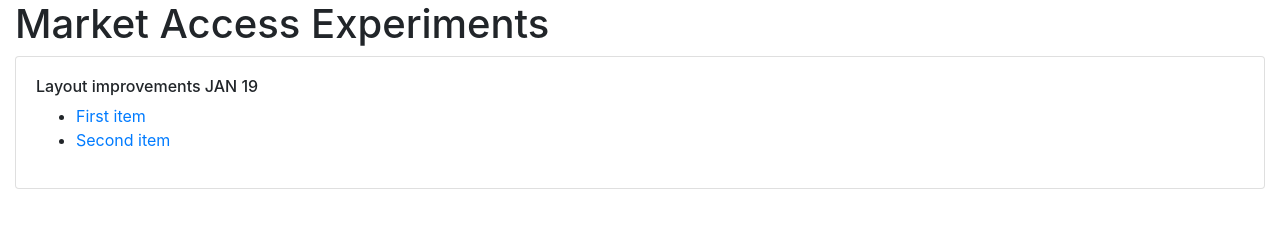
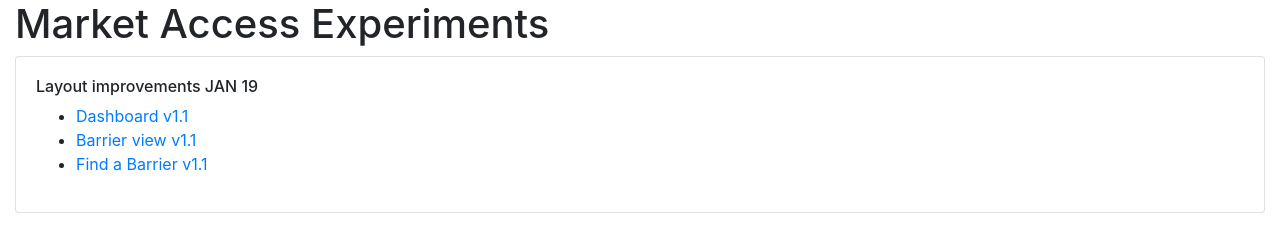
Before and after one commit to keeftango/dit-mab.github.io, a plain HTML site: page index.html in a window 1280 px wide. Drawn offline with nearby package versions, Linux system fonts and the light colour scheme.

Commit message:
Link updates

```diff
--- a/index.html
+++ b/index.html
@@ -23,8 +23,9 @@
                         <div class="card-body">
                             <h6>Layout improvements JAN 19</h6>
                             <ul>
-                                <li><a href="#">First item</a></li>
-                                <li><a href="#">Second item</a></li>
+                                <li><a href="/test-layout-jan19/dashboard.html">Dashboard v1.1</a></li>
+                                <li><a href="/test-layout-jan19/barrier.html">Barrier view v1.1</a></li>
+                                <li><a href="/test-layout-jan19/find-a-barrier.html">Find a Barrier v1.1</a></li>
                             </ul>
                         </div>
                     </div>
```
